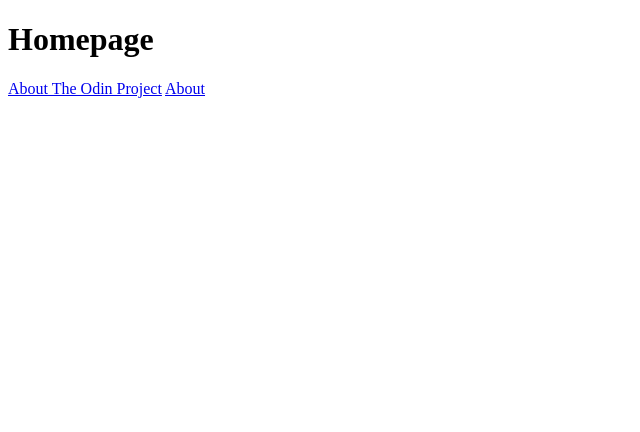
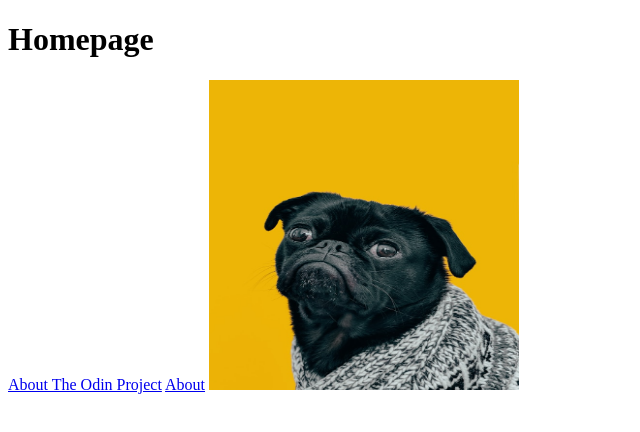
Before and after one commit to ebonykk/odin-links-images, a plain HTML site: page index.html in a window 1280 px wide. Shown: the whole page, without its empty margins (0-640 px from the left). Drawn offline with Linux system fonts and the light colour scheme.

Commit message:
Created new images folder, and added image to index file

```diff
--- a/index.html
+++ b/index.html
@@ -11,5 +11,7 @@
     <a href="https://www.theodinproject.com/about" target="_blank" rel="noopener noreferrer">About The Odin Project</a>
 
     <a href="pages/about.html">About</a>
+
+    <img src="images/dog.jpg" alt="Dog" height="310" width="310">
   </body>
 </html>
```
Also changed, not shown: images/dog.jpg (added).
